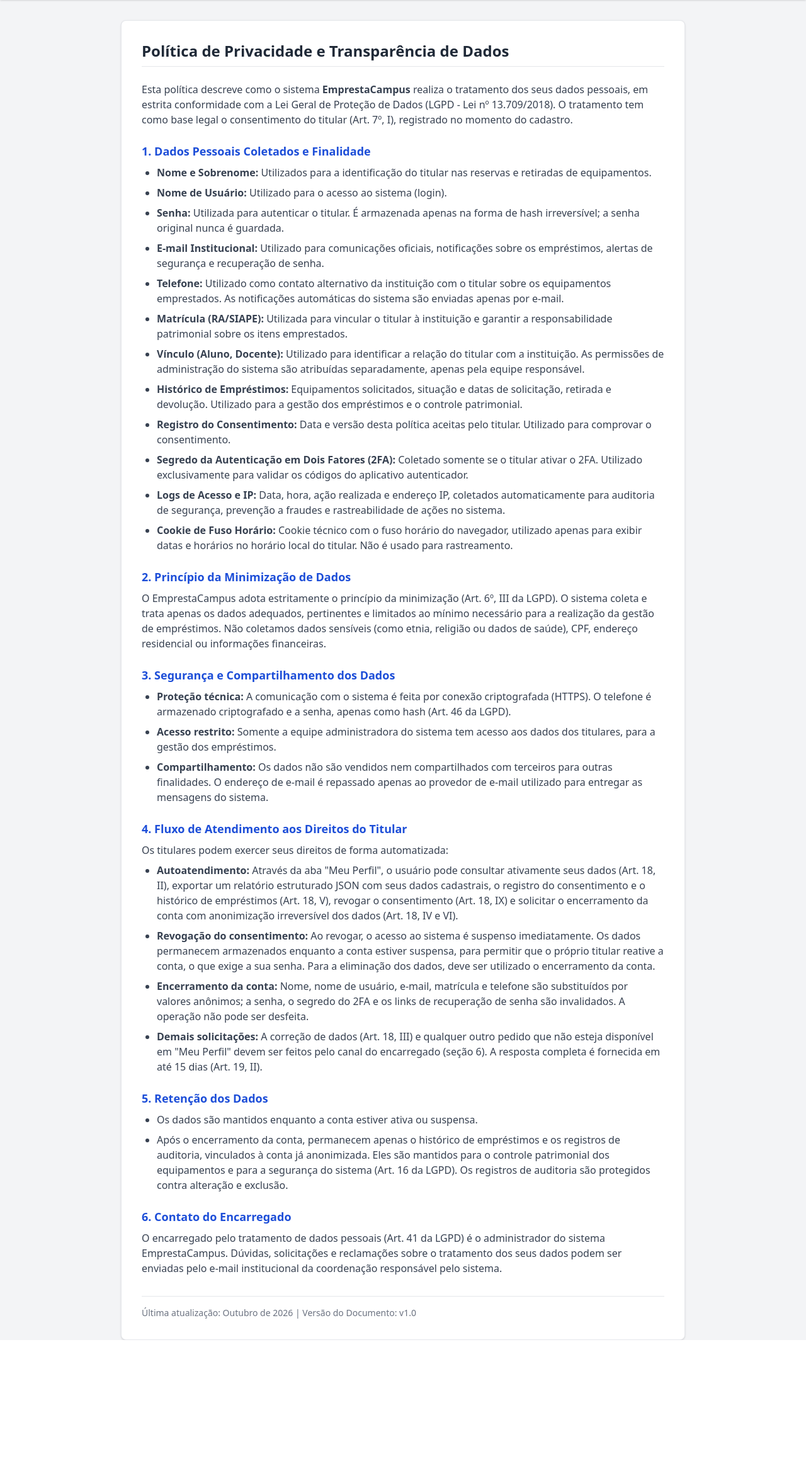
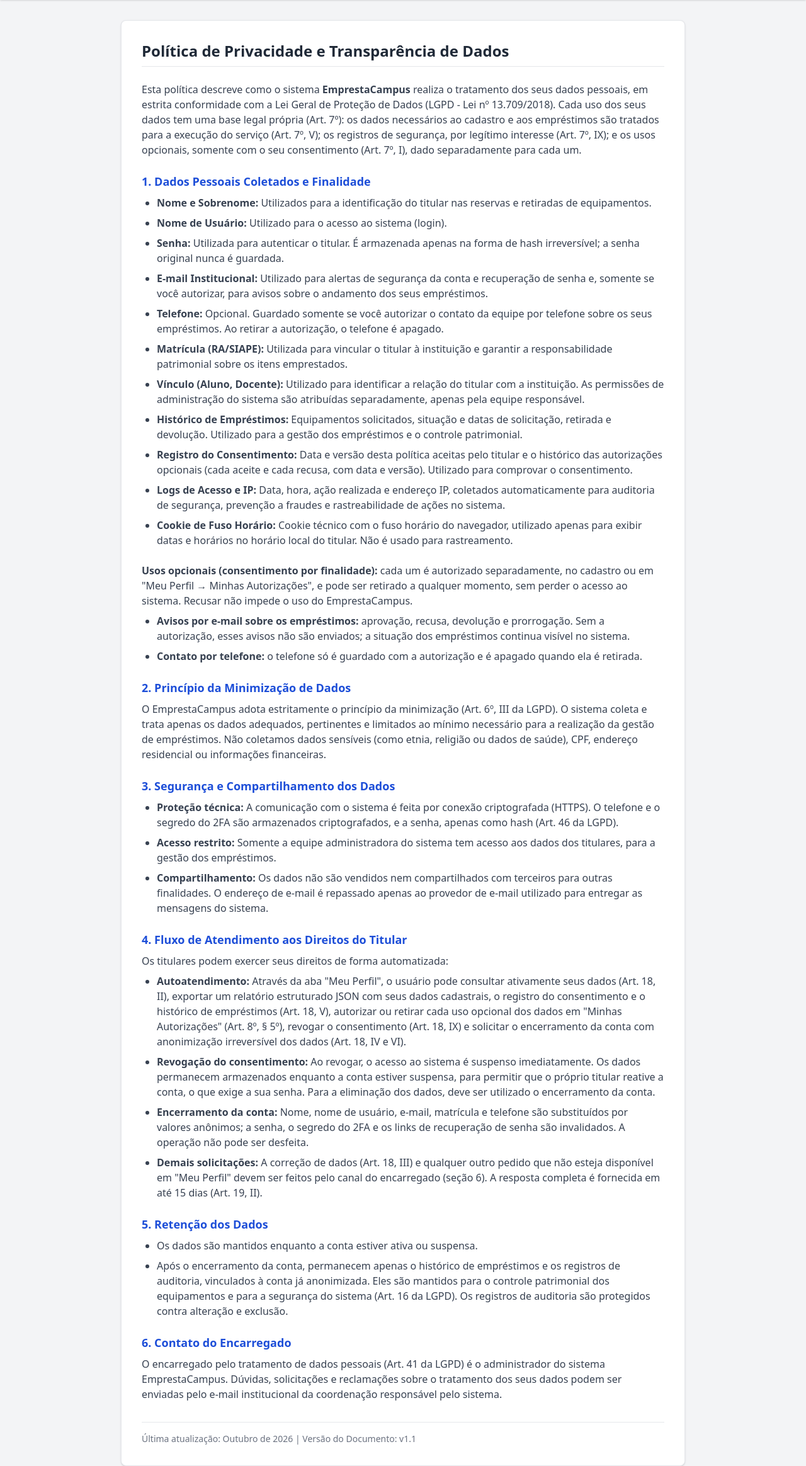
Before and after one commit to carlosvbr/EmprestaCampus, a Django app: template backend/usuarios/templates/usuarios/politica_privacidade.html in a window 1280 px wide. Shown: the part 60-2388 px from the top of the page at 63% size. Before the commit the page ends 2188 px from the top, so only its background shows below. Run offline with Django 5.2, Linux system fonts and the light colour scheme; the template is opened without the code that fills it, so the values that code supplies are empty; parts of the project's set-up code (start-up, migrations or seed data) failed here and were passed over.

Commit message:
docs(lgpd): pagina da politica v1.1 com base legal por finalidade

```diff
--- a/backend/usuarios/templates/usuarios/politica_privacidade.html
+++ b/backend/usuarios/templates/usuarios/politica_privacidade.html
@@ -18,22 +18,27 @@
     <main class="container mx-auto p-8 max-w-4xl bg-white mt-8 rounded-lg shadow border border-gray-200">
         <h2 class="text-2xl font-bold mb-6 text-gray-800 border-b pb-2">Política de Privacidade e Transparência de Dados</h2>
 
-        <p class="mb-6 text-gray-700">Esta política descreve como o sistema <strong>EmprestaCampus</strong> realiza o tratamento dos seus dados pessoais, em estrita conformidade com a Lei Geral de Proteção de Dados (LGPD - Lei nº 13.709/2018). O tratamento tem como base legal o consentimento do titular (Art. 7º, I), registrado no momento do cadastro.</p>
+                <p class="mb-6 text-gray-700">Esta política descreve como o sistema <strong>EmprestaCampus</strong> realiza o tratamento dos seus dados pessoais, em estrita conformidade com a Lei Geral de Proteção de Dados (LGPD - Lei nº 13.709/2018). Cada uso dos seus dados tem uma base legal própria (Art. 7º): os dados necessários ao cadastro e aos empréstimos são tratados para a execução do serviço (Art. 7º, V); os registros de segurança, por legítimo interesse (Art. 7º, IX); e os usos opcionais, somente com o seu consentimento (Art. 7º, I), dado separadamente para cada um.</p>
 
         <h3 class="text-lg font-semibold text-blue-700 mt-6 mb-2">1. Dados Pessoais Coletados e Finalidade</h3>
         <ul class="list-disc pl-6 text-gray-700 space-y-2 mb-6">
             <li><strong>Nome e Sobrenome:</strong> Utilizados para a identificação do titular nas reservas e retiradas de equipamentos.</li>
             <li><strong>Nome de Usuário:</strong> Utilizado para o acesso ao sistema (login).</li>
             <li><strong>Senha:</strong> Utilizada para autenticar o titular. É armazenada apenas na forma de hash irreversível; a senha original nunca é guardada.</li>
-            <li><strong>E-mail Institucional:</strong> Utilizado para comunicações oficiais, notificações sobre os empréstimos, alertas de segurança e recuperação de senha.</li>
-            <li><strong>Telefone:</strong> Utilizado como contato alternativo da instituição com o titular sobre os equipamentos emprestados. As notificações automáticas do sistema são enviadas apenas por e-mail.</li>
+            <li><strong>E-mail Institucional:</strong> Utilizado para alertas de segurança da conta e recuperação de senha e, somente se você autorizar, para avisos sobre o andamento dos seus empréstimos.</li>
+            <li><strong>Telefone:</strong> Opcional. Guardado somente se você autorizar o contato da equipe por telefone sobre os seus empréstimos. Ao retirar a autorização, o telefone é apagado.</li>
             <li><strong>Matrícula (RA/SIAPE):</strong> Utilizada para vincular o titular à instituição e garantir a responsabilidade patrimonial sobre os itens emprestados.</li>
             <li><strong>Vínculo (Aluno, Docente):</strong> Utilizado para identificar a relação do titular com a instituição. As permissões de administração do sistema são atribuídas separadamente, apenas pela equipe responsável.</li>
             <li><strong>Histórico de Empréstimos:</strong> Equipamentos solicitados, situação e datas de solicitação, retirada e devolução. Utilizado para a gestão dos empréstimos e o controle patrimonial.</li>
-            <li><strong>Registro do Consentimento:</strong> Data e versão desta política aceitas pelo titular. Utilizado para comprovar o consentimento.</li>
-            <li><strong>Segredo da Autenticação em Dois Fatores (2FA):</strong> Coletado somente se o titular ativar o 2FA. Utilizado exclusivamente para validar os códigos do aplicativo autenticador.</li>
+            <li><strong>Registro do Consentimento:</strong> Data e versão desta política aceitas pelo titular e o histórico das autorizações opcionais (cada aceite e cada recusa, com data e versão). Utilizado para comprovar o consentimento.</li>
             <li><strong>Logs de Acesso e IP:</strong> Data, hora, ação realizada e endereço IP, coletados automaticamente para auditoria de segurança, prevenção a fraudes e rastreabilidade de ações no sistema.</li>
             <li><strong>Cookie de Fuso Horário:</strong> Cookie técnico com o fuso horário do navegador, utilizado apenas para exibir datas e horários no horário local do titular. Não é usado para rastreamento.</li>
+        </ul>
+
+        <p class="text-gray-700 mb-2"><strong>Usos opcionais (consentimento por finalidade):</strong> cada um é autorizado separadamente, no cadastro ou em "Meu Perfil → Minhas Autorizações", e pode ser retirado a qualquer momento, sem perder o acesso ao sistema. Recusar não impede o uso do EmprestaCampus.</p>
+        <ul class="list-disc pl-6 text-gray-700 space-y-2 mb-6">
+            <li><strong>Avisos por e-mail sobre os empréstimos:</strong> aprovação, recusa, devolução e prorrogação. Sem a autorização, esses avisos não são enviados; a situação dos empréstimos continua visível no sistema.</li>
+            <li><strong>Contato por telefone:</strong> o telefone só é guardado com a autorização e é apagado quando ela é retirada.</li>
         </ul>
 
         <h3 class="text-lg font-semibold text-blue-700 mt-6 mb-2">2. Princípio da Minimização de Dados</h3>
@@ -43,7 +48,7 @@
 
         <h3 class="text-lg font-semibold text-blue-700 mt-6 mb-2">3. Segurança e Compartilhamento dos Dados</h3>
         <ul class="list-disc pl-6 text-gray-700 space-y-2 mb-6">
-            <li><strong>Proteção técnica:</strong> A comunicação com o sistema é feita por conexão criptografada (HTTPS). O telefone é armazenado criptografado e a senha, apenas como hash (Art. 46 da LGPD).</li>
+            <li><strong>Proteção técnica:</strong> A comunicação com o sistema é feita por conexão criptografada (HTTPS). O telefone e o segredo do 2FA são armazenados criptografados, e a senha, apenas como hash (Art. 46 da LGPD).</li>
             <li><strong>Acesso restrito:</strong> Somente a equipe administradora do sistema tem acesso aos dados dos titulares, para a gestão dos empréstimos.</li>
             <li><strong>Compartilhamento:</strong> Os dados não são vendidos nem compartilhados com terceiros para outras finalidades. O endereço de e-mail é repassado apenas ao provedor de e-mail utilizado para entregar as mensagens do sistema.</li>
         </ul>
@@ -53,7 +58,7 @@
             Os titulares podem exercer seus direitos de forma automatizada:
         </p>
         <ul class="list-disc pl-6 text-gray-700 space-y-2 mb-6">
-            <li><strong>Autoatendimento:</strong> Através da aba "Meu Perfil", o usuário pode consultar ativamente seus dados (Art. 18, II), exportar um relatório estruturado JSON com seus dados cadastrais, o registro do consentimento e o histórico de empréstimos (Art. 18, V), revogar o consentimento (Art. 18, IX) e solicitar o encerramento da conta com anonimização irreversível dos dados (Art. 18, IV e VI).</li>
+            <li><strong>Autoatendimento:</strong> Através da aba "Meu Perfil", o usuário pode consultar ativamente seus dados (Art. 18, II), exportar um relatório estruturado JSON com seus dados cadastrais, o registro do consentimento e o histórico de empréstimos (Art. 18, V), autorizar ou retirar cada uso opcional dos dados em "Minhas Autorizações" (Art. 8º, § 5º), revogar o consentimento (Art. 18, IX) e solicitar o encerramento da conta com anonimização irreversível dos dados (Art. 18, IV e VI).</li>
             <li><strong>Revogação do consentimento:</strong> Ao revogar, o acesso ao sistema é suspenso imediatamente. Os dados permanecem armazenados enquanto a conta estiver suspensa, para permitir que o próprio titular reative a conta, o que exige a sua senha. Para a eliminação dos dados, deve ser utilizado o encerramento da conta.</li>
             <li><strong>Encerramento da conta:</strong> Nome, nome de usuário, e-mail, matrícula e telefone são substituídos por valores anônimos; a senha, o segredo do 2FA e os links de recuperação de senha são invalidados. A operação não pode ser desfeita.</li>
             <li><strong>Demais solicitações:</strong> A correção de dados (Art. 18, III) e qualquer outro pedido que não esteja disponível em "Meu Perfil" devem ser feitos pelo canal do encarregado (seção 6). A resposta completa é fornecida em até 15 dias (Art. 19, II).</li>
@@ -71,7 +76,7 @@
         </p>
 
         <div class="mt-8 pt-4 border-t border-gray-200 text-sm text-gray-500">
-            Última atualização: Outubro de 2026 | Versão do Documento: v1.0
+            Última atualização: Outubro de 2026 | Versão do Documento: v1.1
         </div>
     </main>
 
```
